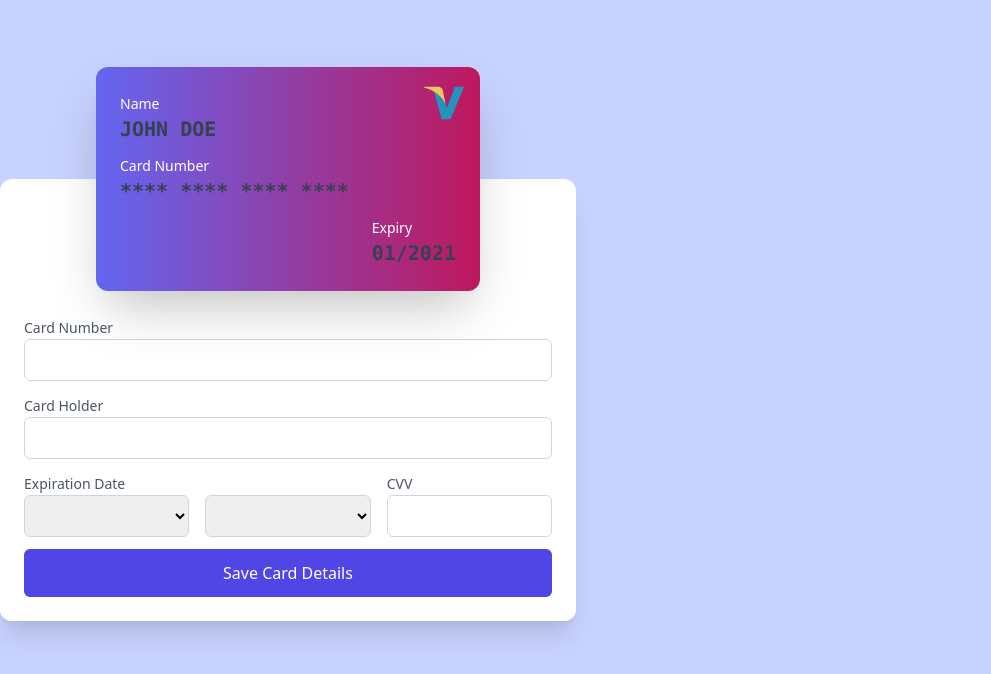
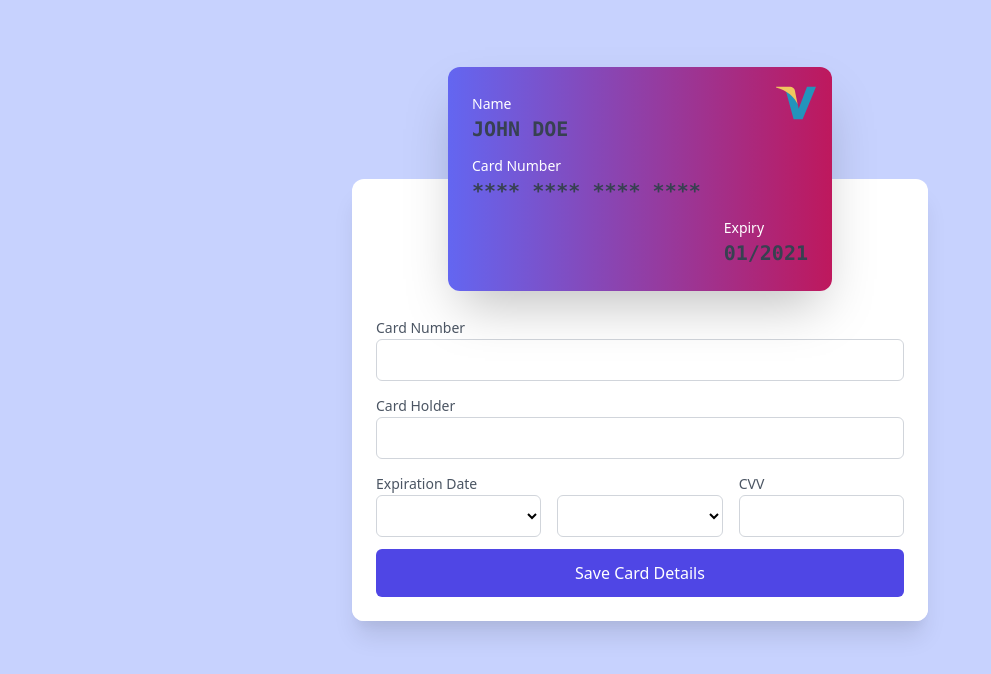
Before and after one commit to leventefrks/react-webshop-payment, a React (Create React App) app: page / in a window 1280 px wide. Shown: the top 674 px of the page, without its empty margins (0-991 px from the left). Built offline with nearby package versions, Linux system fonts and the light colour scheme.

Commit message:
form input class fix

```diff
--- a/src/App.js
+++ b/src/App.js
@@ -2,8 +2,8 @@ import FormContainer from './components/FormContainer';
 
 function App() {
   return (
-    <div className="w-full min-h-full mx-auto bg-indigo-200">
-      <div className="max-w-xl min-h-screen flex items-center justify-center pt-2 md:pt-0 px-2 md:px-4 xl:px-0">
+    <div className="w-full min-h-full bg-indigo-200">
+      <div className="max-w-xl min-h-screen flex items-center justify-center pt-2 md:pt-0 px-2 md:px-4 xl:px-0 mx-auto">
         <FormContainer />
       </div>
     </div>
--- a/src/index.css
+++ b/src/index.css
@@ -7,7 +7,7 @@
 }
 
 .form-input {
-  @apply w-full px-3 py-2 placeholder-gray-300 border border-gray-300 rounded-md focus:outline-none focus:ring focus:ring-indigo-100 focus:border-indigo-300;
+  @apply w-full px-3 py-2 placeholder-gray-300 bg-white border border-gray-300 rounded-md focus:outline-none focus:ring focus:ring-indigo-100 focus:border-indigo-300;
 }
 
 .credit-card-label {
```
